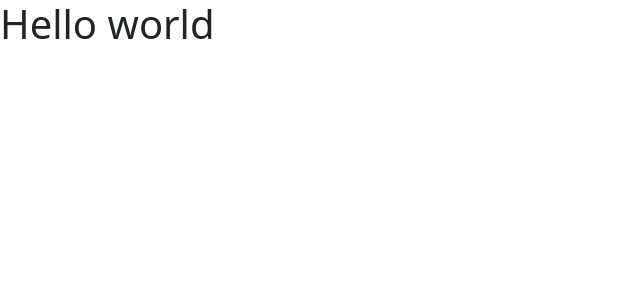
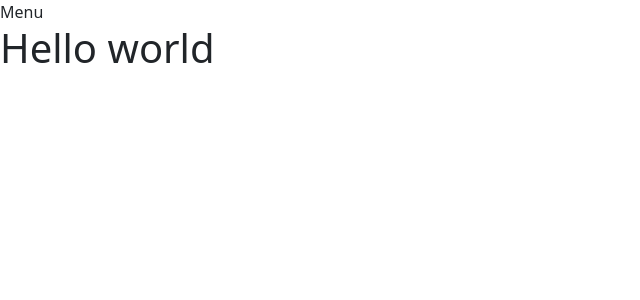
Before and after one commit to A-lineed/react-ts-api, a React (Create React App) app: page / in a window 1280 px wide. Shown: the top 300 px of the page, without its empty margins (0-640 px from the left). Built offline with nearby package versions, Linux system fonts and the light colour scheme.

Commit message:
Criando primeiro componente

```diff
--- a/src/App.tsx
+++ b/src/App.tsx
@@ -1,8 +1,11 @@
-
+import Menu from './components/Menu'
 
 function App() {
   return (
-   <h1>Hello world</h1>
+    <div>
+      <Menu />
+      <h1>Hello world</h1>
+    </div>
   );
 }
 
--- /dev/null
+++ b/src/components/Menu.tsx
@@ -0,0 +1,5 @@
+const Menu = () => {
+  return (<div>Menu</div>);
+};
+
+export default Menu;
```
